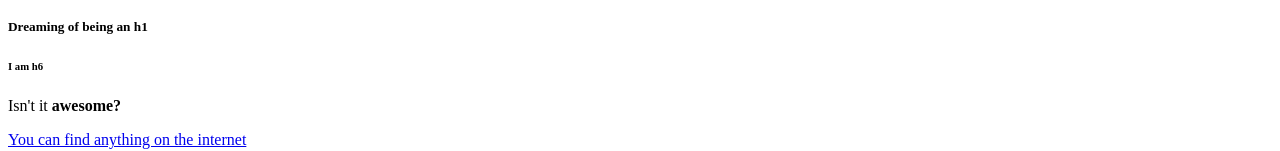
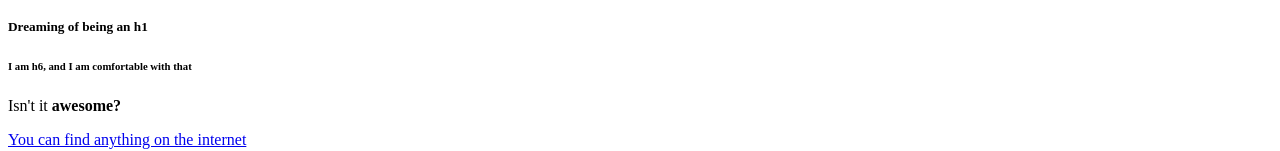
Before and after one commit to mdcanzoneri/mdcanzoneri.github.io, a plain HTML site: page index.html in a window 1280 px wide. Shown: the part 191-342 px from the top of the page. Drawn offline with Linux system fonts and the light colour scheme.

Commit message:
Additional info on h6

```diff
--- a/index.html
+++ b/index.html
@@ -24,7 +24,7 @@
 
     <h5>Dreaming of being an h1</h5>
 
-    <h6> I am h6 </h6>
+    <h6> I am h6, and I am comfortable with that </h6>
 
     <p>Isn't it <strong>awesome?</strong></p>
     <!-- Strong = bold -->
```
